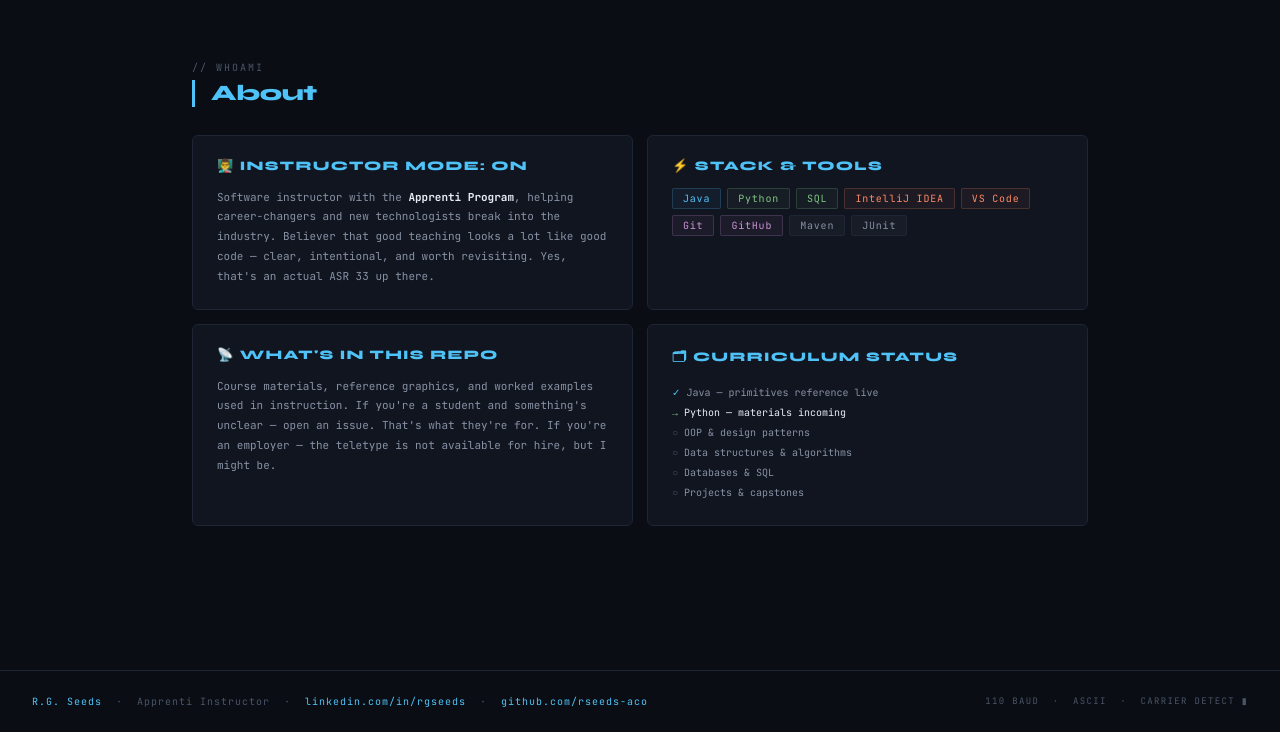
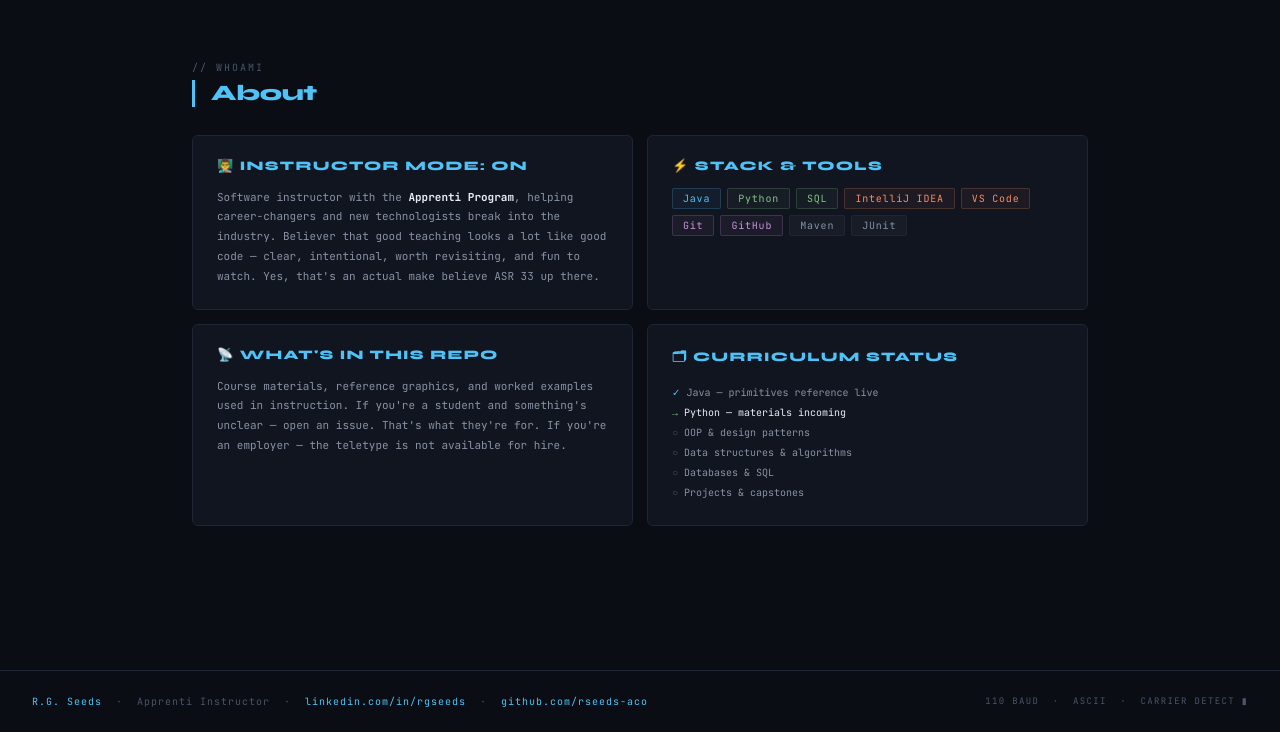
Before and after one commit to rseeds-aco/rseeds-aco.github.io, a plain HTML site: page index.html in a window 1280 px wide. Shown: the part 1764-2496 px from the top of the page. Drawn offline with Linux system fonts and the light colour scheme.

Commit message:
Revise instructor description in index.html
Updated instructor description to emphasize fun in teaching.

```diff
--- a/index.html
+++ b/index.html
@@ -739,8 +739,8 @@
         <p>
           Software instructor with the <strong style="color:var(--bright)">Apprenti Program</strong>,
           helping career-changers and new technologists break into the industry.
-          Believer that good teaching looks a lot like good code — clear, intentional, and worth revisiting.
-          Yes, that's an actual ASR 33 up there.
+          Believer that good teaching looks a lot like good code — clear, intentional,
+          worth revisiting, and fun to watch. Yes, that's an actual make believe ASR 33 up there.
         </p>
       </div>
 
@@ -766,7 +766,7 @@
         <p>
           Course materials, reference graphics, and worked examples used in instruction.
           If you're a student and something's unclear — open an issue. That's what they're for.
-          If you're an employer — the teletype is not available for hire, but I might be.
+          If you're an employer — the teletype is not available for hire.
         </p>
       </div>
 
```
